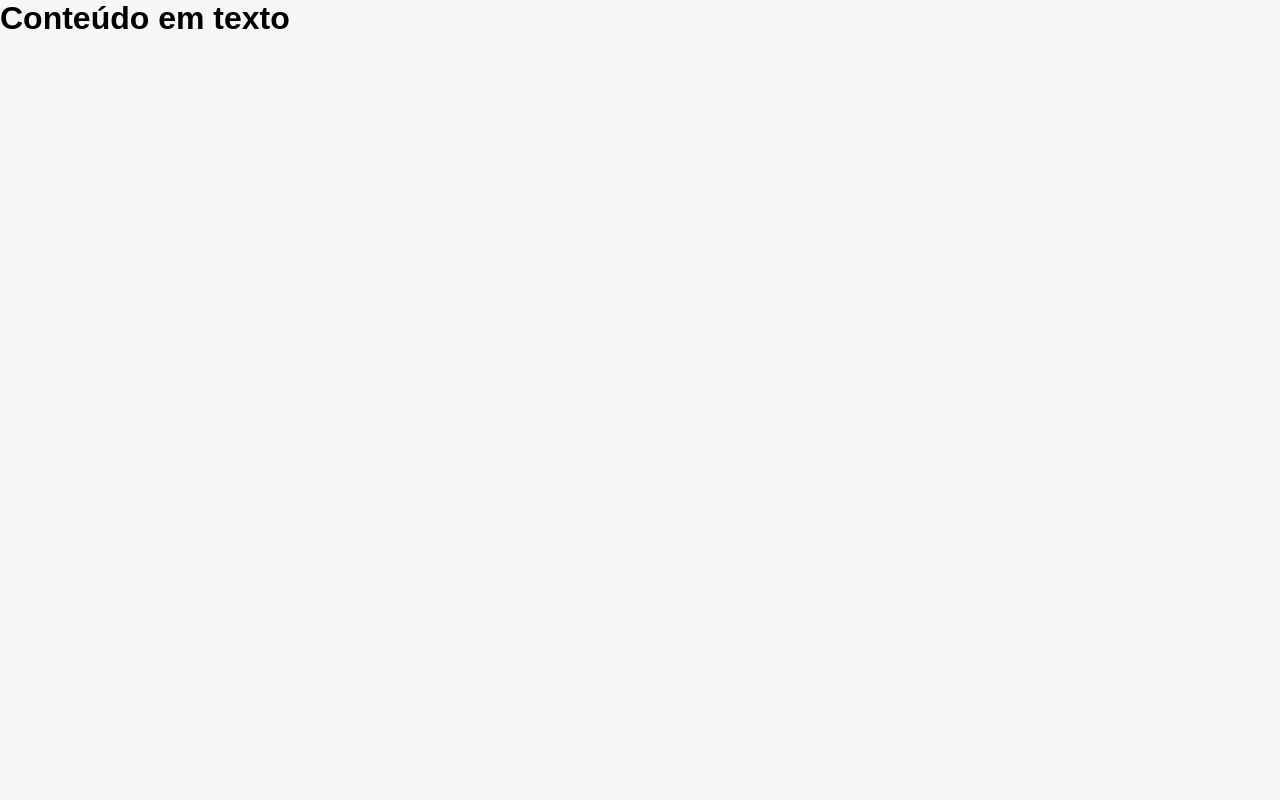
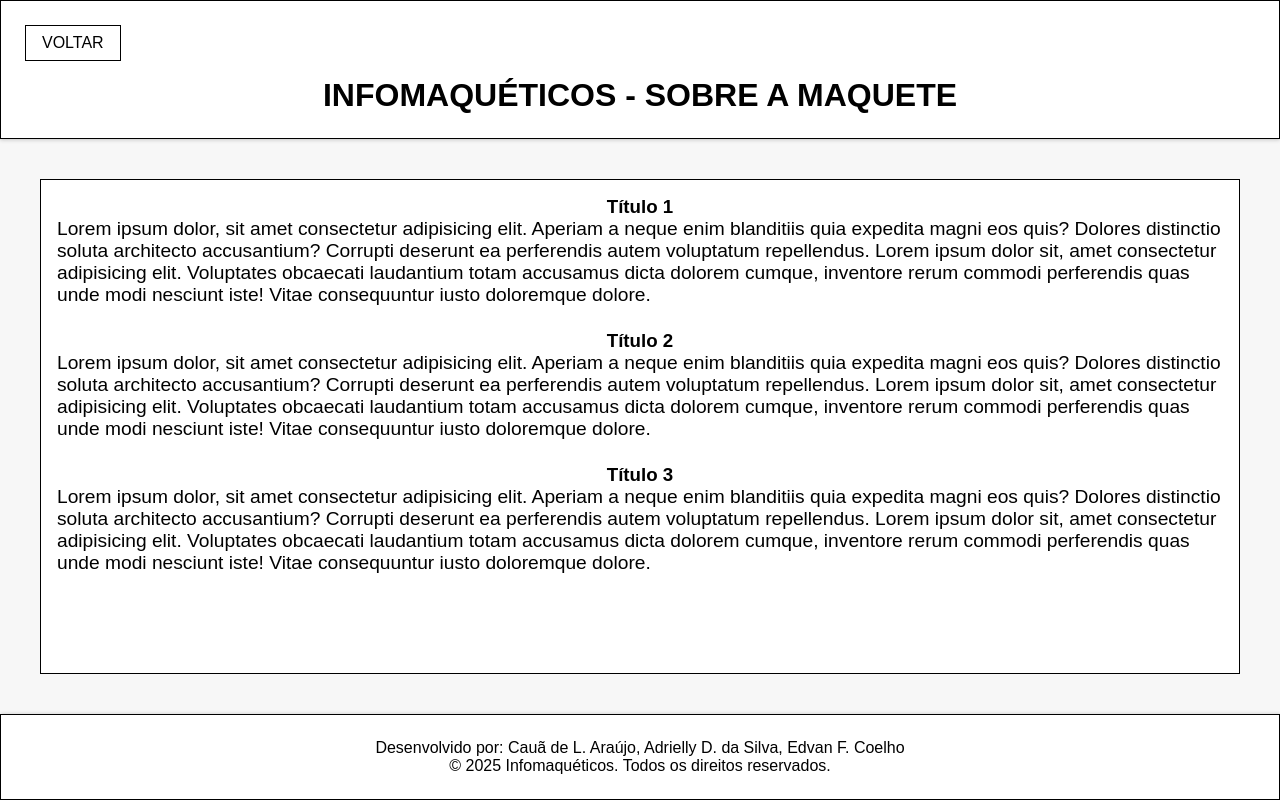
Before and after one commit to CauaLima18Escolar/biomodel-website-info3v, a plain HTML site: page html/text-content.html in a window 1280 px wide. Drawn offline with Linux system fonts and the light colour scheme; files that its build step writes are made by us from their sources.

Commit message:
feat: estrutura base para o conteúdo das demais páginas

```diff
--- a/css/main.css
+++ b/css/main.css
@@ -3,9 +3,39 @@
   margin: 0;
   box-sizing: border-box;
   font-family: "Poppins", sans-serif;
+  list-style: none;
 }
 
-a {
+img {
+  max-width: 100%;
+  height: auto;
+}
+
+.conteudo-principal-text {
+  padding: 16px;
+  border: 1px solid #000000;
+  background-color: #ffffff;
+}
+
+.conteudo-principal-text p {
+  margin-bottom: 24px;
+  font-size: 1.2rem;
+}
+
+.btn-voltar {
+  text-decoration: none;
+  color: #000000;
+  border: 1px solid #000000;
+  padding: 8px 16px;
+  background-color: #ffffff;
+  text-transform: uppercase;
+  font-size: 1rem;
+  transition: all 0.3s ease-in-out;
+  align-self: flex-start;
+  margin-bottom: 16px;
+}
+
+.conteudo-principal-home a {
   text-align: center;
   text-decoration: none;
   color: inherit;
@@ -19,7 +49,7 @@ a {
   border: 1px solid #000000;
 }
 
-a + a {
+.conteudo-principal-home  a + a {
   margin-top: 16px;
 }
 
@@ -30,6 +60,9 @@ a:hover {
 }
 
 body {
+  display: flex;
+  flex-direction: column;
+  height: 100vh;
   background-color: #f7f7f7;
 }
 
@@ -40,12 +73,14 @@ header {
   width: 100%;
   padding: 24px;
   display: flex;
+  flex-direction: column;
   justify-content: center;
   align-items: center;
   box-shadow: 0 1px 4px rgba(0, 0, 0, 0.2);
 }
 
 main {
+  flex: 1;
   display: flex;
   flex-direction: column;
   align-items: center;
@@ -60,8 +95,6 @@ footer {
   padding: 24px;
   background-color: #ffffff;
   color: #000000;
-  position: fixed;
   width: 100%;
-  bottom: 0;
   box-shadow: 1px 0 4px rgba(0, 0, 0, 0.2);
 }
--- a/html/text-content.html
+++ b/html/text-content.html
@@ -1,12 +1,41 @@
 <!DOCTYPE html>
 <html lang="pt-BR">
-<head>
-  <meta charset="UTF-8">
-  <meta name="viewport" content="width=device-width, initial-scale=1.0">
-  <link rel="stylesheet" href="./css/main.css">
-  <title>Conteúdo em texto</title>
-</head>
-<body>
-  <h1>Conteúdo em texto</h1>
-</body>
+  <head>
+    <meta charset="UTF-8" />
+    <meta name="viewport" content="width=device-width, initial-scale=1.0" />
+    <link rel="stylesheet" href="./css/main.css" />
+    <title>Infomaquéticos - Sobre</title>
+    <link rel="stylesheet" href="../css/main.css" />
+  </head>
+  <body>
+    <header>
+      <a class="btn-voltar" href="/">Voltar</a>
+      <h1>Infomaquéticos - Sobre a maquete</h1>
+    </header>
+
+    <main class="conteudo-principal-text">
+      <h3>Título 1</h3>
+      <p>
+        Lorem ipsum dolor, sit amet consectetur adipisicing elit. Aperiam a neque enim blanditiis quia expedita magni eos quis? Dolores distinctio soluta architecto accusantium? Corrupti deserunt ea perferendis autem voluptatum repellendus. Lorem ipsum dolor sit, amet consectetur adipisicing elit. Voluptates obcaecati laudantium totam accusamus dicta dolorem cumque, inventore rerum commodi perferendis quas unde modi nesciunt iste! Vitae consequuntur iusto doloremque dolore.
+      </p>
+
+      <h3>Título 2</h3>
+      <p>
+        Lorem ipsum dolor, sit amet consectetur adipisicing elit. Aperiam a neque enim blanditiis quia expedita magni eos quis? Dolores distinctio soluta architecto accusantium? Corrupti deserunt ea perferendis autem voluptatum repellendus. Lorem ipsum dolor sit, amet consectetur adipisicing elit. Voluptates obcaecati laudantium totam accusamus dicta dolorem cumque, inventore rerum commodi perferendis quas unde modi nesciunt iste! Vitae consequuntur iusto doloremque dolore.
+      </p>
+
+      <h3>Título 3</h3>
+      <p>
+       Lorem ipsum dolor, sit amet consectetur adipisicing elit. Aperiam a neque enim blanditiis quia expedita magni eos quis? Dolores distinctio soluta architecto accusantium? Corrupti deserunt ea perferendis autem voluptatum repellendus. Lorem ipsum dolor sit, amet consectetur adipisicing elit. Voluptates obcaecati laudantium totam accusamus dicta dolorem cumque, inventore rerum commodi perferendis quas unde modi nesciunt iste! Vitae consequuntur iusto doloremque dolore.
+      </p>
+    </main>
+
+    <footer>
+      <p>
+        Desenvolvido por: Cauã de L. Araújo, Adrielly D. da Silva, Edvan F.
+        Coelho
+      </p>
+      <p>© 2025 Infomaquéticos. Todos os direitos reservados.</p>
+    </footer>
+  </body>
 </html>
```
Also changed, not shown: html/images-content.html (+25 -9 lines), html/videos-content.html (+35 -9 lines), index.html (+15 -7 lines), images/mitocondria.jpg (added).
